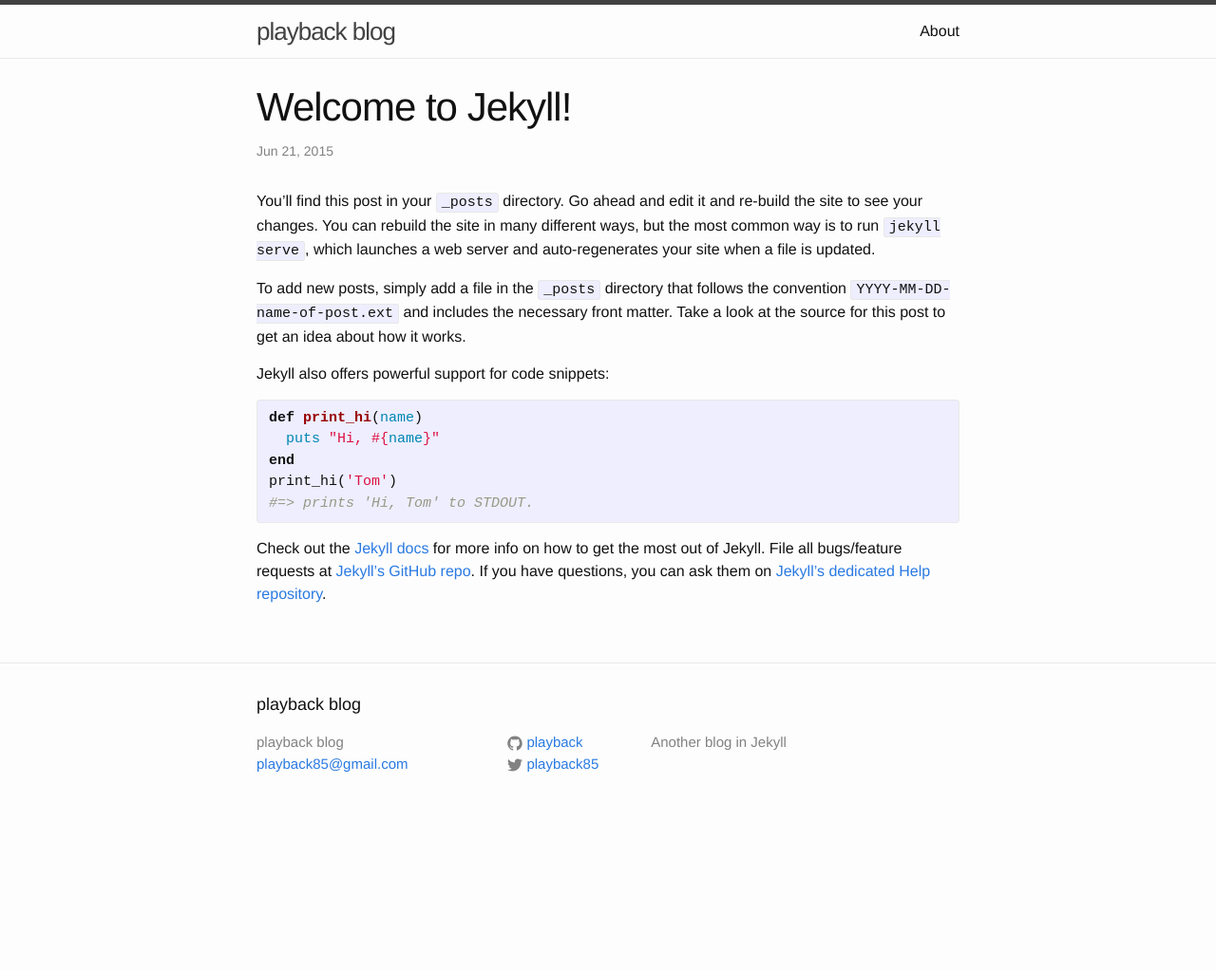
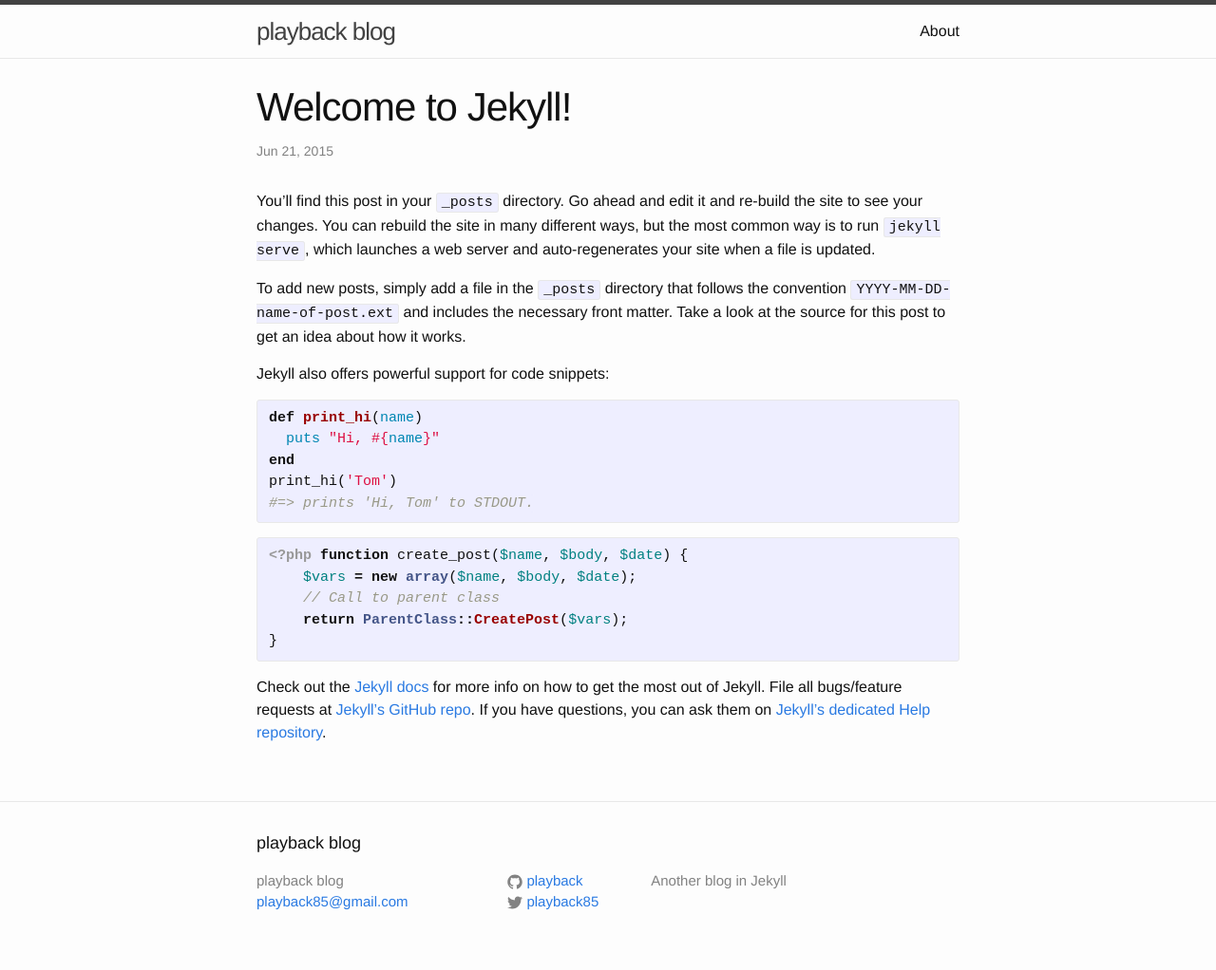
Before and after one commit to playback/playback.github.io, a Jekyll site: the page built from _posts/2015-06-21-welcome-to-jekyll.markdown, in a window 1280 px wide. Shown: the whole page at 95% size. Built offline with Jekyll 4.4.1, drawn with Linux system fonts in a browser that asks for light colours; before the commit the page ends 900 px from its top, so only the background shows below that.

Commit message:
First post edit

```diff
--- a/_posts/2015-06-21-welcome-to-jekyll.markdown
+++ b/_posts/2015-06-21-welcome-to-jekyll.markdown
@@ -18,6 +18,15 @@
 #=> prints 'Hi, Tom' to STDOUT.
 {% endhighlight %}
 
+{% highlight php %}
+<?php function create_post($name, $body, $date) {
+    $vars = new array($name, $body, $date);
+    // Call to parent class
+    return ParentClass::CreatePost($vars);
+}
+{% endhighlight %}
+
+
 Check out the [Jekyll docs][jekyll] for more info on how to get the most out of Jekyll. File all bugs/feature requests at [Jekyll’s GitHub repo][jekyll-gh]. If you have questions, you can ask them on [Jekyll’s dedicated Help repository][jekyll-help].
 
 [jekyll]:      http://jekyllrb.com
```
